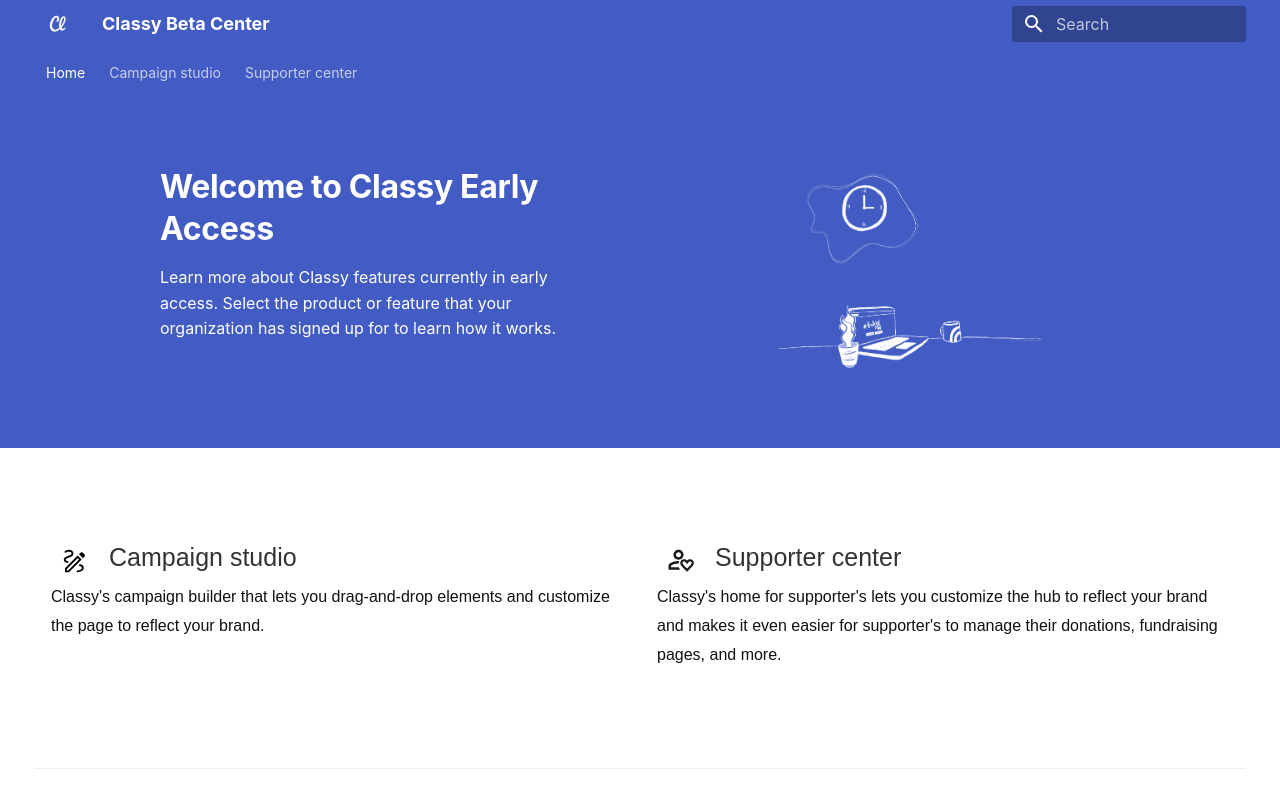
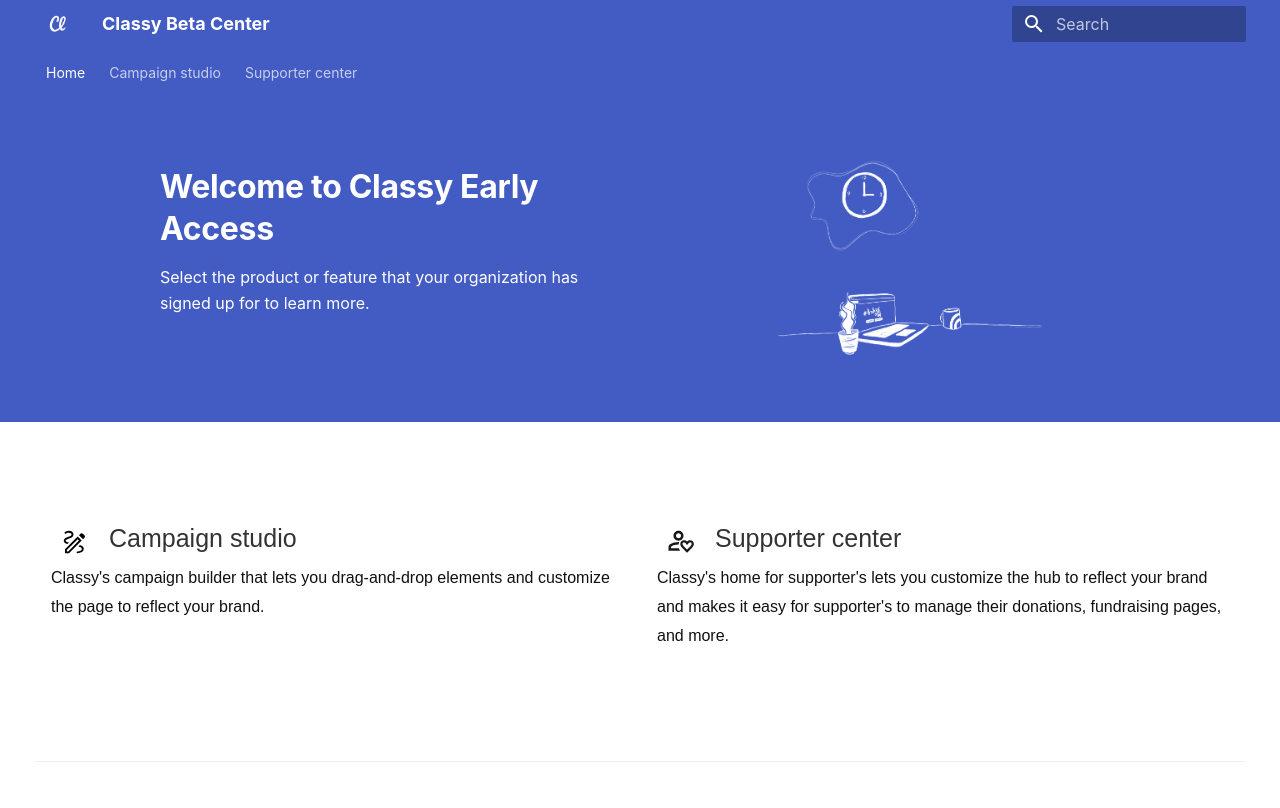
Before and after one commit to truj1ll0/mkdocs-help-center, an MkDocs documentation site: the page built from docs/index.md, in a window 1280 px wide. Shown: the top 808 px of the page. Built offline with MkDocs 1.6.1 and Material for MkDocs 9.7.7, drawn with Linux system fonts in a browser that asks for light colours; some web fonts are replaced.

Commit message:
Update home page copy

```diff
--- a/docs/theme_override_home/home.html
+++ b/docs/theme_override_home/home.html
@@ -219,7 +219,7 @@
       <div class="hero-contents__content">
         <h1 class="hero-header">Welcome to Classy Early Access</h1>
         <p class="hero-subheading">
-          Learn more about Classy features currently in early access. Select the product or feature that your organization has signed up for to learn how it works.
+          Select the product or feature that your organization has signed up for to learn more.
         </p>
       </div>
       <div class="hero-contents__image">
@@ -273,7 +273,7 @@
       Supporter center
     </h2>
     <p>
-      Classy's home for supporter's lets you customize the hub to reflect your brand and makes it even easier for supporter's to manage their donations, fundraising pages, and more.
+      Classy's home for supporter's lets you customize the hub to reflect your brand and makes it easy for supporter's to manage their donations, fundraising pages, and more.
     </p>
   </a>
 </div>
```
